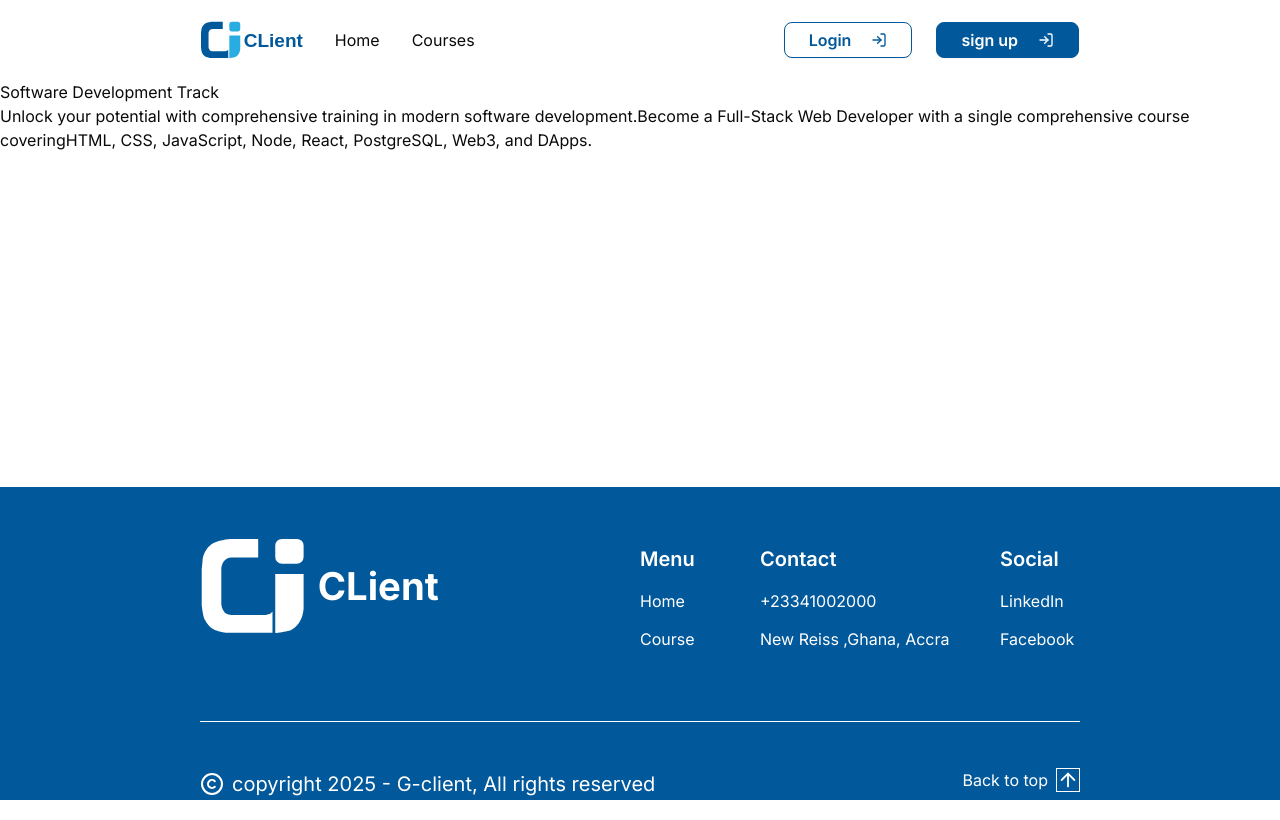
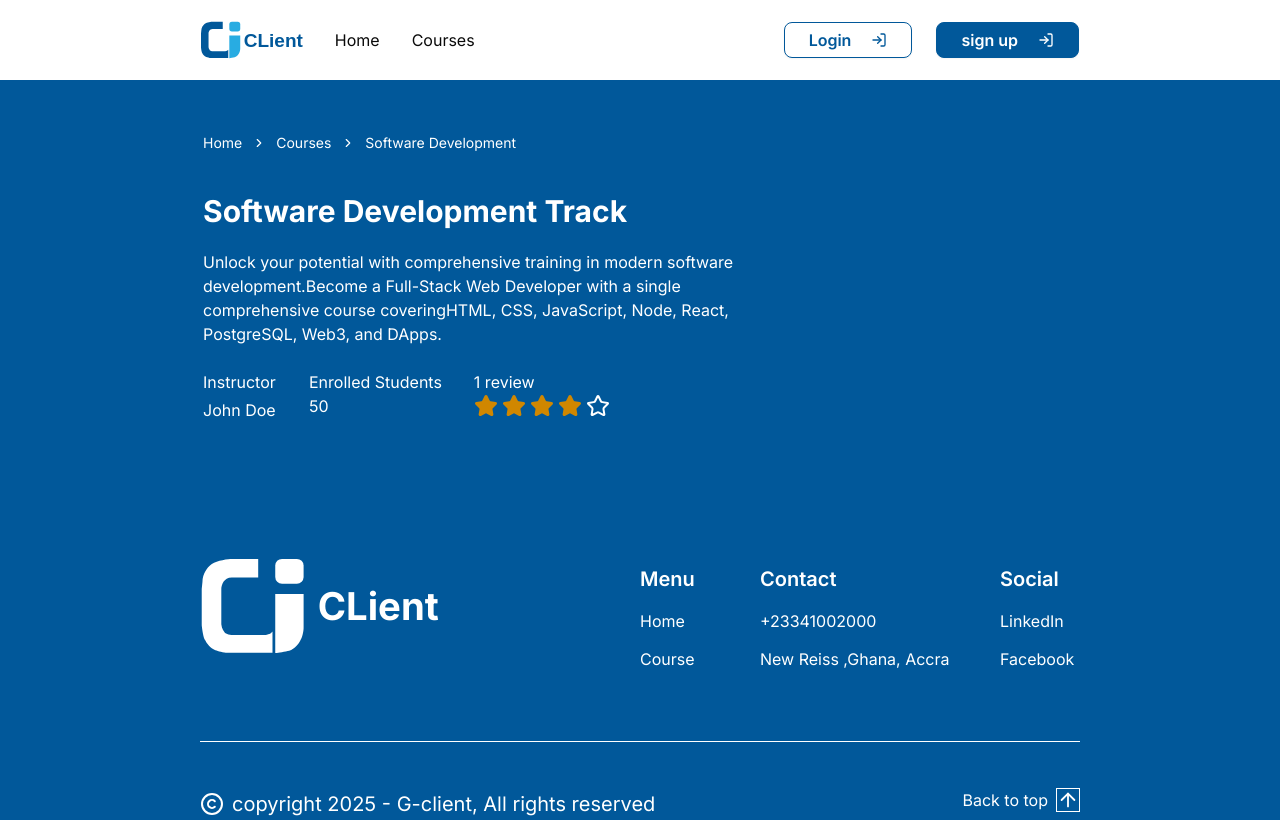
Before and after one commit to TESHU21/learning-management-system, a React (Vite) app in the folder frontend/: page /courses/1 in a window 1280 px wide. Built offline with nearby package versions, Linux system fonts and the light colour scheme; a web font is replaced by a local one.

Commit message:
Add Top Part of CourseDetail

```diff
--- /dev/null
+++ b/frontend/src/components/ui/breadcrumb.jsx
@@ -0,0 +1,112 @@
+import * as React from "react"
+import { Slot } from "@radix-ui/react-slot"
+import { ChevronRight, MoreHorizontal } from "lucide-react"
+
+import { cn } from "@/lib/utils"
+
+function Breadcrumb({
+  ...props
+}) {
+  return <nav aria-label="breadcrumb" data-slot="breadcrumb" {...props} />;
+}
+
+function BreadcrumbList({
+  className,
+  ...props
+}) {
+  return (
+    <ol
+      data-slot="breadcrumb-list"
+      className={cn(
+        "text-muted-foreground flex flex-wrap items-center gap-1.5 text-sm break-words sm:gap-2.5",
+        className
+      )}
+      {...props} />
+  );
+}
+
+function BreadcrumbItem({
+  className,
+  ...props
+}) {
+  return (
+    <li
+      data-slot="breadcrumb-item"
+      className={cn("inline-flex items-center gap-1.5", className)}
+      {...props} />
+  );
+}
+
+function BreadcrumbLink({
+  asChild,
+  className,
+  ...props
+}) {
+  const Comp = asChild ? Slot : "a"
+
+  return (
+    <Comp
+      data-slot="breadcrumb-link"
+      className={cn("hover:text-foreground transition-colors", className)}
+      {...props} />
+  );
+}
+
+function BreadcrumbPage({
+  className,
+  ...props
+}) {
+  return (
+    <span
+      data-slot="breadcrumb-page"
+      role="link"
+      aria-disabled="true"
+      aria-current="page"
+      className={cn("text-foreground font-normal", className)}
+      {...props} />
+  );
+}
+
+function BreadcrumbSeparator({
+  children,
+  className,
+  ...props
+}) {
+  return (
+    <li
+      data-slot="breadcrumb-separator"
+      role="presentation"
+      aria-hidden="true"
+      className={cn("[&>svg]:size-3.5", className)}
+      {...props}>
+      {children ?? <ChevronRight />}
+    </li>
+  );
+}
+
+function BreadcrumbEllipsis({
+  className,
+  ...props
+}) {
+  return (
+    <span
+      data-slot="breadcrumb-ellipsis"
+      role="presentation"
+      aria-hidden="true"
+      className={cn("flex size-9 items-center justify-center", className)}
+      {...props}>
+      <MoreHorizontal className="size-4" />
+      <span className="sr-only">More</span>
+    </span>
+  );
+}
+
+export {
+  Breadcrumb,
+  BreadcrumbList,
+  BreadcrumbItem,
+  BreadcrumbLink,
+  BreadcrumbPage,
+  BreadcrumbSeparator,
+  BreadcrumbEllipsis,
+}
--- a/frontend/src/pages/courses/components/CourseDetail.jsx
+++ b/frontend/src/pages/courses/components/CourseDetail.jsx
@@ -1,30 +1,91 @@
-import React, { useState, useEffect } from 'react';
-import { coursedetail } from './data';
-import { useParams } from 'react-router-dom';
+import React, { useState, useEffect } from "react";
+import { useParams, Link } from "react-router-dom";
+import { coursedetail } from "./data";
+import {
+  Breadcrumb,
+  BreadcrumbItem,
+  BreadcrumbLink,
+  BreadcrumbList,
+  BreadcrumbSeparator,
+} from "@/components/ui/breadcrumb";
+import {LucideStar} from 'lucide-react'
 
-const CourseDetail = () => {
+export default function CourseDetail() {
+  const { id } = useParams();
   const [openedCourse, setOpenedCourse] = useState(null);
-  const { id } = useParams();
 
   useEffect(() => {
-    const foundCourse = coursedetail.find((item) => item.id === Number(id));
+    const foundCourse = coursedetail.find((course) => course.id === +id);
     setOpenedCourse(foundCourse);
   }, [id]);
 
-  console.log(openedCourse);
+  if (!openedCourse) {
+    return (
+      <div className="w-full h-[427px] bg-blue-primary text-white flex items-center justify-center">
+        <p className="text-lg">Loading course details...</p>
+      </div>
+    );
+  }
 
   return (
-    <div>
-      {openedCourse ? (
-        <div>
-          <h1>{openedCourse.title}</h1>
-          <p>{openedCourse.description}</p>
+    <div className="w-full">
+      {/* Header Section */}
+      <div className="w-full h-[427px] bg-blue-primary text-white">
+        {/* Breadcrumb Navigation */}
+        <nav className="pt-[53px] px-4 md:px-[203px]">
+          <Breadcrumb>
+            <BreadcrumbList>
+              <BreadcrumbItem>
+                <BreadcrumbLink asChild>
+                  <Link to="/" className="text-white">
+                    Home
+                  </Link>
+                </BreadcrumbLink>
+              </BreadcrumbItem>
+
+              <BreadcrumbSeparator className="text-white" />
+
+              <BreadcrumbItem>
+                <BreadcrumbLink asChild>
+                  <Link to="/courses" className="text-white">
+                    Courses
+                  </Link>
+                </BreadcrumbLink>
+              </BreadcrumbItem>
+
+              <BreadcrumbSeparator className="text-white" />
+
+              <BreadcrumbItem>
+                <span className="text-white">{openedCourse.name}</span>
+              </BreadcrumbItem>
+            </BreadcrumbList>
+          </Breadcrumb>
+        </nav>
+
+        {/* Course Detail Content */}
+        <div className="mt-10 px-4 md:px-[203px]">
+          <h3 className="text-3xl font-bold mb-4">{openedCourse.title}</h3>
+          <p className="mb-6 mt-[21px] w-[556px] text-base font-inter text-">{openedCourse.description}</p>
+          <div className="flex flex-col md:flex-row gap-8 text-base">
+            <div className="flex flex-col w-[74px] gap-1 text-base leading-6  font-inter">
+              <span className="">Instructor</span>
+              <span>{openedCourse.instructor}</span>
+            </div>
+            <div className="flex flex-col text-base leading-6  font-inter">
+              <span className="">Enrolled Students</span>
+              <span className=" ">{openedCourse.total_enrolled_students}</span>
+            </div>
+            <div className="flex flex-col text-base leading-6  font-inter">
+            <span className="">1 review</span>
+            <div className="flex gap-1"> {[1,2,3,4,5].map((star)=>(
+                      <LucideStar key={star} className={`w-6 h-6 cursor-pointer ${openedCourse.rating>=star? "text-yellow-600 fill-current":""} `}/>
+                    ))}</div>
+
+
+            </div>
+          </div>
         </div>
-      ) : (
-        <p>Loading course details...</p>
-      )}
+      </div>
     </div>
   );
-};
-
-export default CourseDetail;
+}
--- a/frontend/src/pages/courses/components/data.jsx
+++ b/frontend/src/pages/courses/components/data.jsx
@@ -35,6 +35,7 @@ export const course=[
 export const coursedetail=[
     {
     id:1,
+    name:"Software Development",
     image:SoftwareDevelopmentImage,
     title:"Software Development Track",
     description:"Unlock your potential with comprehensive training in modern software development.Become a Full-Stack Web Developer with a single comprehensive course coveringHTML, CSS, JavaScript, Node, React, PostgreSQL, Web3, and DApps.",
@@ -58,6 +59,7 @@ export const coursedetail=[
 },
     {
     id:2,
+    name:"Data Science",
     image:DataScienceImage,
     title:"Data Science Mastery Track",
     description:"Equip yourself with the skills to analyze, interpret, and leverage data, becoming an expert in data-driven decision-making. Gain hands-on experience with cutting-edge tools and techniques to extract meaningful insights, optimize processes, and drive business growth.",
@@ -79,6 +81,7 @@ export const coursedetail=[
 },
     {
     id:3,
+    name:"Cloud Computing",
     image:CloudComputingimage,
     title:"Cloud Computing Expertise",
     description:" Gain hands-on experience in cloud computing, preparing you to design, deploy, and manage scalable and secure cloud solutions. Learn to work with leading cloud platforms like AWS, Azure, and GCP, mastering key concepts such as infrastructure as code (IaC), serverless computing, containerization, and cloud security.",
```
